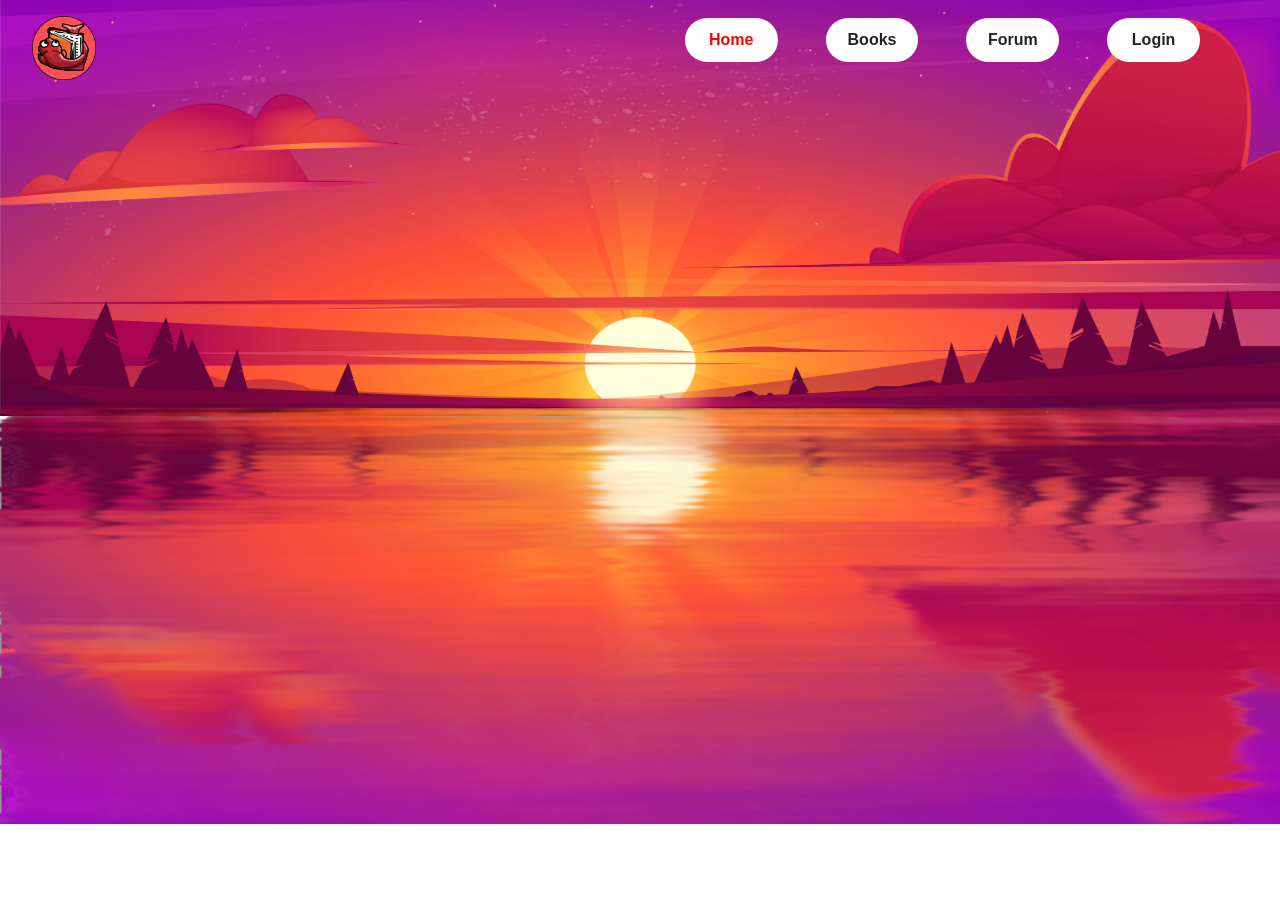
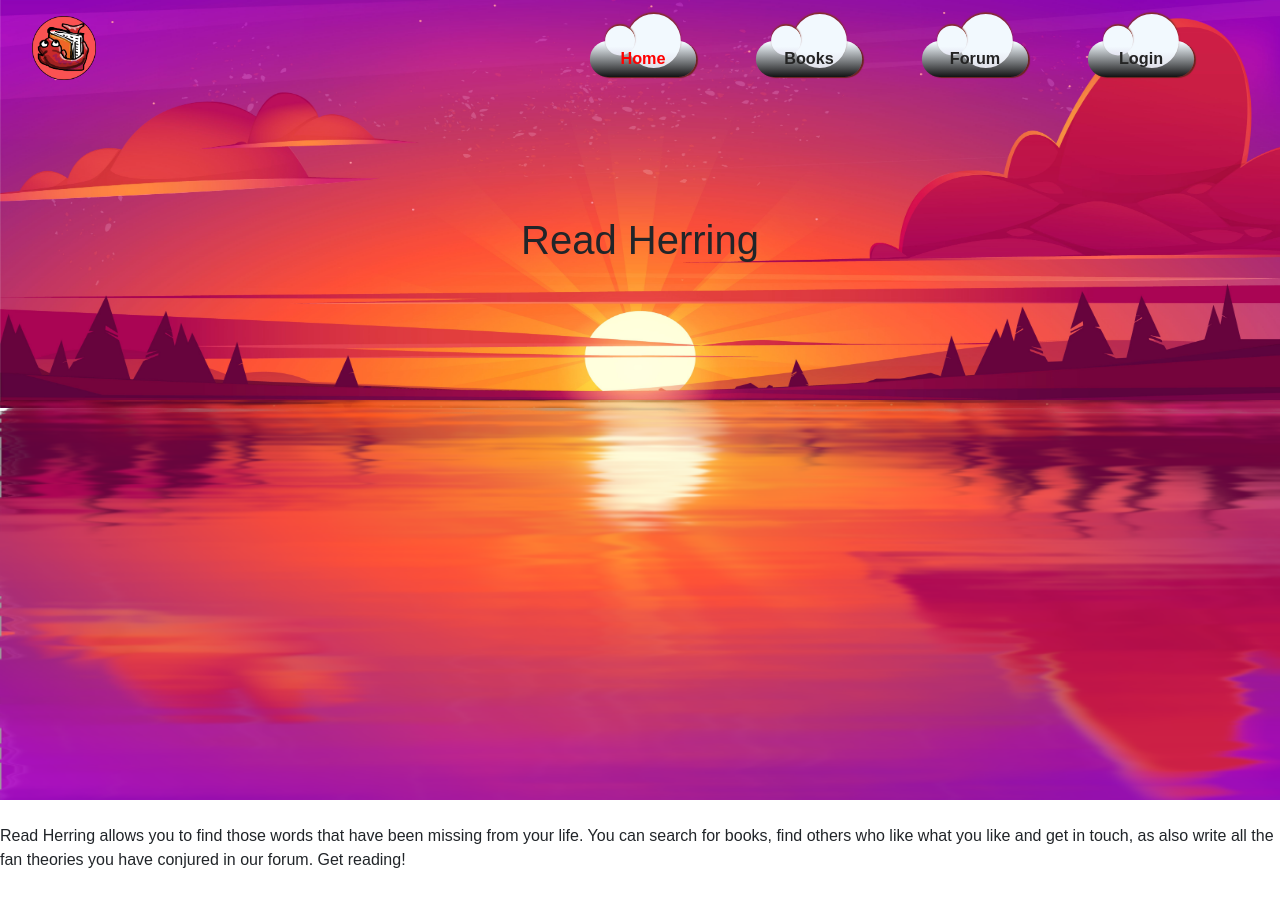
Before and after one commit to Aaron-Marsh/Client_lap4_project, a React (Create React App) app: page / in a window 1280 px wide. Shown: the top 906 px of the page. Before the commit the page ends 824 px from the top, so only its background shows below. Built offline with nearby package versions, Linux system fonts and the light colour scheme.

Commit message:
homepage styling

```diff
--- a/src/components/Navbar/index.js
+++ b/src/components/Navbar/index.js
@@ -1,4 +1,3 @@
-
 import React, { useEffect } from "react";
 import { NavLink, useNavigate } from "react-router-dom";
 
@@ -42,12 +41,11 @@ export const Navbar = () => {
       >
         <span className="sr-only">Menu</span>
       </button>
-      <div className="logo">
+      <NavLink to="/" className="logo">
         <img className="logo-image" src={require("../../imgs/logo.png")}></img>
-      </div>
+      </NavLink>
       <nav>
         <ul id="nav-items" className="nav-items" data-visible="false">
-          <div>
           <NavLink
             className="link"
             style={({ isActive }) => ({
@@ -55,10 +53,8 @@ export const Navbar = () => {
             })}
             to="/"
           >
-              Home
+            <div class="cloud">Home</div>
           </NavLink>
-          </div>
-          <div>
           <NavLink
             className="link"
             style={({ isActive }) => ({
@@ -66,10 +62,8 @@ export const Navbar = () => {
             })}
             to="/books"
           >
-              Books
+            <div class="cloud">Books</div>
           </NavLink>
-          </div>
-          <div>
           <NavLink
             className="link"
             style={({ isActive }) => ({
@@ -77,10 +71,8 @@ export const Navbar = () => {
             })}
             to="/forum"
           >
-              Forum
+            <div class="cloud">Forum</div>
           </NavLink>
-          </div>
-          <div>
           <NavLink
             className="link"
             style={({ isActive }) => ({
@@ -88,13 +80,10 @@ export const Navbar = () => {
             })}
             to="/login"
           >
-              Login
-              {/* supp</div>osed to be modal but will be fixed later */}
+            <div class="cloud">Login</div>
           </NavLink>
-          </div>
         </ul>
       </nav>
     </header>
   );
-
 };
--- a/src/index.css
+++ b/src/index.css
@@ -12,6 +12,7 @@ body {
   margin: 0;
   padding: 0;
   font-family: "Montserrat", sans-serif;
+  overflow-x: hidden;
 }
 
 ::-webkit-scrollbar {
@@ -35,10 +36,10 @@ body {
 
 .navbar {
   display: flex;
-  align-items: center;
-  /* primary header */
+  align-items: flex-end;
+
   width: 100%;
-  position: fixed;
+  position: absolute;
   z-index: 100;
   top: 0;
   padding: 1rem 0;
@@ -63,18 +64,23 @@ body {
   display: flex;
   gap: 3rem;
   list-style: none;
+  display: flex;
+  align-items: center;
+  justify-content: center;
+  bottom: -15px;
+  position: relative;
 }
 
 .link {
   position: relative;
-
+  font-size: 1.125em;
   font-weight: 600;
   text-align: center;
   text-decoration: none;
   color: rgb(36, 36, 36);
 }
 
-.nav-items > div {
+/* .nav-items > div {
   background-color: white;
   height: 2.8rem;
   width: 5.8rem;
@@ -82,22 +88,73 @@ body {
   display: flex;
   align-items: center;
   justify-content: center;
+} */
+
+.cloud {
+  width: 118px;
+  height: 40px;
+  display: flex;
+  align-items: center;
+  justify-content: center;
+  box-shadow: 2px 1px 1px #6b271f;
+
+  background: #fef2f6;
+  background: linear-gradient(#f2f9fe 5%, #ccccd8 100%);
+  background: -webkit-linear-gradient(top, #f2f9fe 5%, #131314 100%);
+  background: -moz-linear-gradient(top, #f2f9fe 5%, #131314 100%);
+  background: -ms-linear-gradient(top, #f2f9fe 5%, #131314 100%);
+  background: -o-linear-gradient(top, #f2f9fe 5%, #131314 100%);
+
+  border-radius: 100px;
+  -webkit-border-radius: 100px;
+  -moz-border-radius: 100px;
+  transform: scale(0.9);
+  position: relative;
+  bottom: 0;
+  left: 0;
+
+  transition: bottom 2s, left 2s ease-in-out;
 }
 
-.link::after {
-  content: "";
-  z-index: 3000;
-  position: absolute;
-  width: 0;
-  height: 1px;
-  bottom: 0;
-  left: 0;
-  background-color: white;
-  transition: width 0.3s ease-in;
+.cloud:hover {
+  bottom: -5px;
+  left: -5px;
 }
 
-.link:hover::after {
-  width: 100%;
+.cloud:after,
+.cloud:before {
+  content: "";
+  position: absolute;
+  background: #f2f9fe;
+  z-index: -1;
+  box-shadow: 0px -2px 1.5px #843027;
+}
+
+.cloud:after {
+  width: 33px;
+  height: 33px;
+  top: -17px;
+  left: 17px;
+  background: linear-gradient(#f2f9fe 70%, #e4e4f1 100%);
+  border-radius: 33px;
+  -webkit-border-radius: 33px;
+  -moz-border-radius: 33px;
+}
+
+.cloud:before {
+  width: 60px;
+  background: linear-gradient(#f2f9fe 70%, #e0e0e9 100%);
+  height: 60px;
+  top: -30px;
+  right: 17px;
+  border-radius: 66px;
+  -webkit-border-radius: 66;
+  -moz-border-radius: 66;
+}
+
+.link:hover {
+  color: black;
+  text-shadow: 0 0 0.5px black;
 }
 
 @media (min-width: 47rem) and (max-width: 51rem) {
--- a/src/pages/HomePage/home.css
+++ b/src/pages/HomePage/home.css
@@ -1,11 +1,12 @@
-body {
-  margin: 0px;
-  overflow-x: hidden;
+.home-title {
+  position: absolute;
+  top: 30%;
+  left: 50%;
+  transform: translate(-50%, -50%);
 }
-
 .background-upper {
   width: 100%;
-  height: 52vh;
+  height: 51vh;
   /* background-image: url("../../imgs/upper.jpg"); */
   /*  background-repeat: no-repeat;
   background-size: contain; */
@@ -13,6 +14,12 @@ body {
   top: 0;
   z-index: -1;
 }
+
+.home-banner {
+  height: 100vh;
+  width: 100vw;
+}
+
 .background-image-upper {
   width: 100%;
   height: 100%;
@@ -25,11 +32,11 @@ body {
 }
 .background-lower {
   width: 100%;
-  height: 52vh;
+  height: 50vh;
   /* background-repeat: no-repeat;
   background-size: contain; */
   position: absolute;
-  top: 51%;
+  top: 50%;
   z-index: -1;
 }
 
@@ -50,3 +57,8 @@ body {
 .newFish {
   position: absolute;
 }
+
+.home {
+  height: 100vh;
+  background-color: white;
+}
--- a/src/pages/HomePage/index.js
+++ b/src/pages/HomePage/index.js
@@ -116,7 +116,7 @@ export const HomePage = () => {
       let x = Math.floor(Math.random() * w);
       let m = (y * 700) / h + 200;
       let newFish = document.createElement("DIV");
-      newFish.className = "suportPeix";
+      newFish.className = "newFish";
       newFish.style.top = y + "px";
       newFish.style.left = x + m > w ? w - m + "px" : x + "px";
       if (Math.random() > 0.5) newFish.style.transform = "scale(-1,1)";
@@ -162,6 +162,8 @@ export const HomePage = () => {
   };
   return (
     <>
+      <div className="home-banner">
+        <h1 className="home-title">Read Herring</h1>
         <div className="background-upper">
           <img
             alt=""
@@ -243,8 +245,20 @@ export const HomePage = () => {
             </defs>
           </svg>
         </div>
+      </div>
+      <div className="home">
+        <div className="home-intro">
+          <img></img>
+          <div className="home-intro-text">
+            Read Herring allows you to find those words that have been missing
+            from your life. You can search for books, find others who like what
+            you like and get in touch, as also write all the fan theories you
+            have conjured in our forum. Get reading!
+          </div>
+        </div>
+        <div className="home-book"></div>
+      </div>
 
-      {/* Books of the Week link */}
       {/* Register Button? */}
       {/* User Login Button? */}
 
```
Lines whose indentation alone changed are shown as unchanged.
